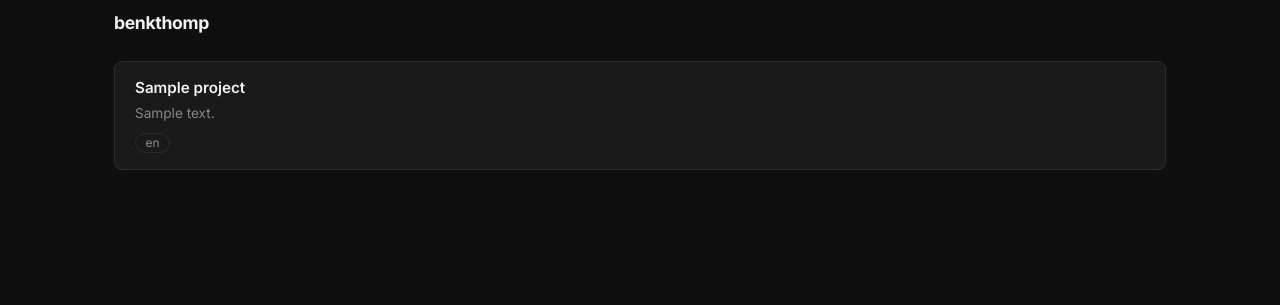
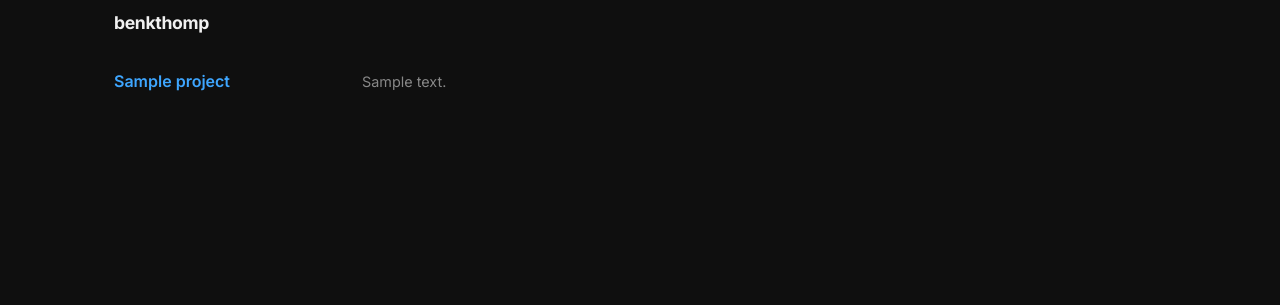
Before and after one commit to ben-thomp/benkthomp, a Flask app: template templates/index.html in a window 1280 px wide. Shown: the top 305 px of the page. Run offline with Flask 3, Linux system fonts and the light colour scheme; the template is opened without the code that fills it: most values are stand-ins (such as "Sample title", 1, 10 or a date in 2020); parts of the project's set-up code (start-up, migrations or seed data) failed here and were passed over.

Commit message:
style: replace project cards with a plain name/description list
Co-Authored-By: Claude Sonnet 5.5 <noreply@anthropic.com>

```diff
--- a/static/css/style.css
+++ b/static/css/style.css
@@ -128,44 +128,36 @@ a:hover {
   margin-bottom: 1rem;
 }
 
-/* Project cards */
-.project-list {
-  display: flex;
-  flex-direction: column;
-  gap: 0.75rem;
+/* Project index */
+.project-index {
+  list-style: none;
   margin-top: 1rem;
 }
 
-.project-card {
-  display: block;
-  padding: 1rem 1.25rem;
-  background: #1a1a1a;
-  border: 1px solid #2a2a2a;
-  border-radius: 8px;
-  text-decoration: none;
-  transition: border-color 0.15s;
+.project-index li {
+  display: grid;
+  grid-template-columns: minmax(10rem, 14rem) 1fr;
+  gap: 1.5rem;
+  padding: 0.6rem 0;
 }
 
-.project-card:hover {
-  border-color: #888888;
-  text-decoration: none;
+.project-index a {
+  font-weight: 600;
 }
 
-.project-card-title {
-  font-size: 0.95rem;
-  font-weight: 600;
-  color: #f1f1f1;
-  margin-bottom: 0.35rem;
-}
-
-.project-card-desc {
-  font-size: 0.85rem;
+.project-index-desc {
+  font-size: 0.9rem;
   color: #888888;
   line-height: 1.5;
 }
 
 /* Responsive */
 @media (max-width: 768px) {
+  .project-index li {
+    grid-template-columns: 1fr;
+    gap: 0.15rem;
+  }
+
   .nav-links {
     gap: 1rem;
   }
@@ -255,13 +247,3 @@ a:hover {
   text-align: center;
   padding: 2rem 0;
 }
-
-.project-card-tag {
-  display: inline-block;
-  margin-top: 0.6rem;
-  padding: 0.1rem 0.6rem;
-  font-size: 0.75rem;
-  color: #888888;
-  border: 1px solid #2a2a2a;
-  border-radius: 999px;
-}
--- a/templates/index.html
+++ b/templates/index.html
@@ -4,15 +4,13 @@
 
 {% block content %}
 <section class="page-section">
-  <div class="project-list">
+  <ul class="project-index">
     {% for project in projects %}
-    <a href="{{ project_url(project) }}" class="project-card"
-       {% if project.repo %}target="_blank" rel="noopener"{% endif %}>
-      <div class="project-card-title">{{ project.name }}</div>
-      <div class="project-card-desc">{{ project.description }}</div>
-      {% if project.language %}<span class="project-card-tag">{{ project.language }}</span>{% endif %}
-    </a>
+    <li>
+      <a href="{{ project_url(project) }}"{% if project.repo %} target="_blank" rel="noopener"{% endif %}>{{ project.name }}</a>
+      <span class="project-index-desc">{{ project.description }}</span>
+    </li>
     {% endfor %}
-  </div>
+  </ul>
 </section>
 {% endblock %}
```
